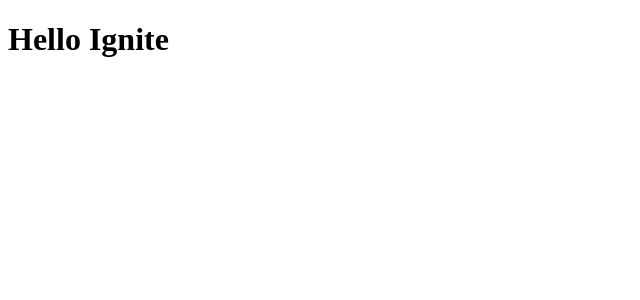
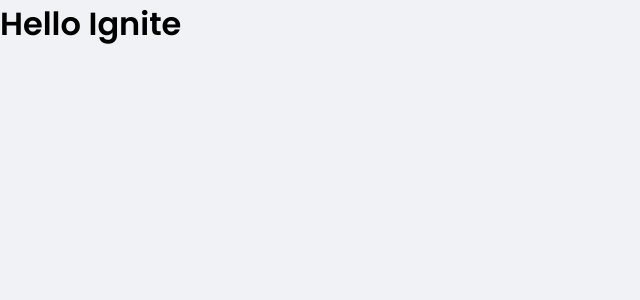
Before and after one commit to IanTorquato/ignite-chapter_2-project_2-dt_money, a React (Create React App) app: page / in a window 1280 px wide. Shown: the top 300 px of the page, without its empty margins (0-640 px from the left). Built offline with nearby package versions, Linux system fonts and the light colour scheme.

Commit message:
Adding global styles with styled components

```diff
--- a/package.json
+++ b/package.json
@@ -14,7 +14,8 @@
   "dependencies": {
     "react": "^17.0.2",
     "react-dom": "^17.0.2",
-    "react-scripts": "4.0.3"
+    "react-scripts": "4.0.3",
+    "styled-components": "^5.3.0"
   },
   "devDependencies": {
     "@testing-library/jest-dom": "^5.11.4",
@@ -24,6 +25,7 @@
     "@types/node": "^12.0.0",
     "@types/react": "^17.0.0",
     "@types/react-dom": "^17.0.0",
+    "@types/styled-components": "^5.1.11",
     "typescript": "^4.1.2"
   },
   "eslintConfig": {
@@ -35,7 +37,7 @@
   "name": "dt_money",
   "private": true,
   "scripts": {
-    "start": "react-scripts start",
+    "dev": "react-scripts start",
     "build": "react-scripts build",
     "test": "react-scripts test",
     "eject": "react-scripts eject"
--- a/public/index.html
+++ b/public/index.html
@@ -2,11 +2,16 @@
 <html lang="pt-br">
 
 <head>
+  <link rel="preconnect" href="https://fonts.googleapis.com">
+  <link rel="preconnect" href="https://fonts.gstatic.com" crossorigin>
+
   <meta charset="utf-8" />
   <meta name="viewport" content="width=device-width, initial-scale=1" />
   <link rel="shortcut icon" href="favicon.png" type="image/png">
 
   <title>dtmoney</title>
+
+  <link href="https://fonts.googleapis.com/css2?family=Poppins:wght@400;600&display=swap" rel="stylesheet">
 </head>
 
 <body>
--- a/src/App.tsx
+++ b/src/App.tsx
@@ -1,7 +1,11 @@
+import { GlobalStyle } from './styles.global'
+
 export function App() {
   return (
     <div className="App">
       <h1>Hello Ignite</h1>
+
+      <GlobalStyle/>
     </div>
   )
 }
--- /dev/null
+++ b/src/styles.global.ts
@@ -0,0 +1,53 @@
+import { createGlobalStyle } from 'styled-components'
+
+export const GlobalStyle = createGlobalStyle`
+  :root {
+    --background: #f0f2f5;
+    --shape: #fff;
+    --red: #e52e4d;
+    --blue: #5429cc;
+    --blue-light: #6933ff;
+
+    --text-title: #363f5f;
+    --text-body: #969cb3;
+  }
+
+  * {
+    box-sizing: border-box;
+    margin: 0;
+    padding: 0;
+  }
+
+  html {
+    @media(max-width: 1080px) {
+      font-size: 93.75%; // 15px
+    }
+
+    @media(max-width: 720px) {
+      font-size: 87.5%; // 14px
+    }
+  }
+
+  body {
+    -webkit-font-smoothing: antialiased;
+    background-color: var(--background);
+  }
+
+  body, input, textarea, button {
+    font-family: 'Poppins', sans-serif;
+    font-weight: 400;
+  }
+
+  h1, h2, h3, h4, h5, h6, strong {
+    font-weight: 600;
+  }
+
+  button {
+    cursor: pointer;
+  }
+
+  [disabled] {
+    cursor: not-allowed;
+    opacity: 0.6;
+  }
+`
```
